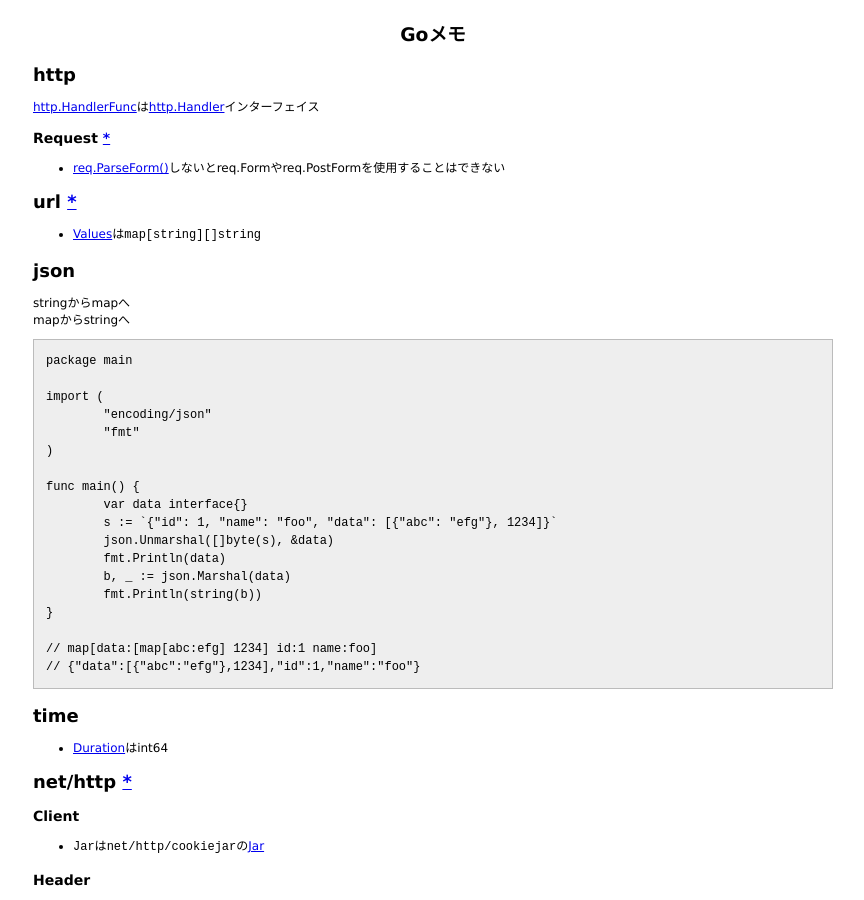
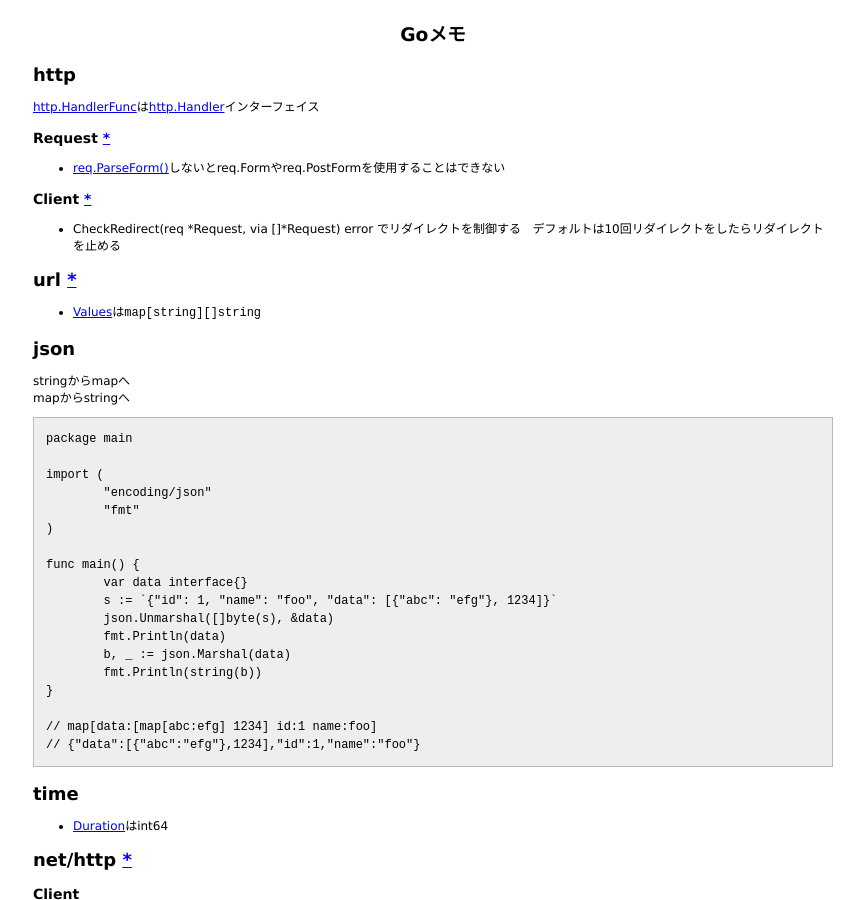
Before and after one commit to 38elements/38elements.github.com, a Jekyll site: the page built from _posts/2017-08-12-go.md, in a window 1280 px wide and 900 px high. Shown: the whole window, without its empty margins (207-1071 px from the left). Built offline with Jekyll 4.4.1, drawn with Linux system fonts in a browser that asks for light colours.

Commit message:
Update 2017-08-12-go.md

```diff
--- a/_posts/2017-08-12-go.md
+++ b/_posts/2017-08-12-go.md
@@ -10,6 +10,11 @@ title: Goメモ
 ### Request [\*](https://godoc.org/net/http#Request)
 
 * [req.ParseForm()](https://godoc.org/net/http#Request.ParseForm)しないとreq.Formやreq.PostFormを使用することはできない
+
+### Client [\*](https://godoc.org/net/http#Client)
+
+* CheckRedirect(req \*Request, via []\*Request) error でリダイレクトを制御する
+デフォルトは10回リダイレクトをしたらリダイレクトを止める
 
 ## url [\*](https://golang.org/pkg/net/url)
 
```
